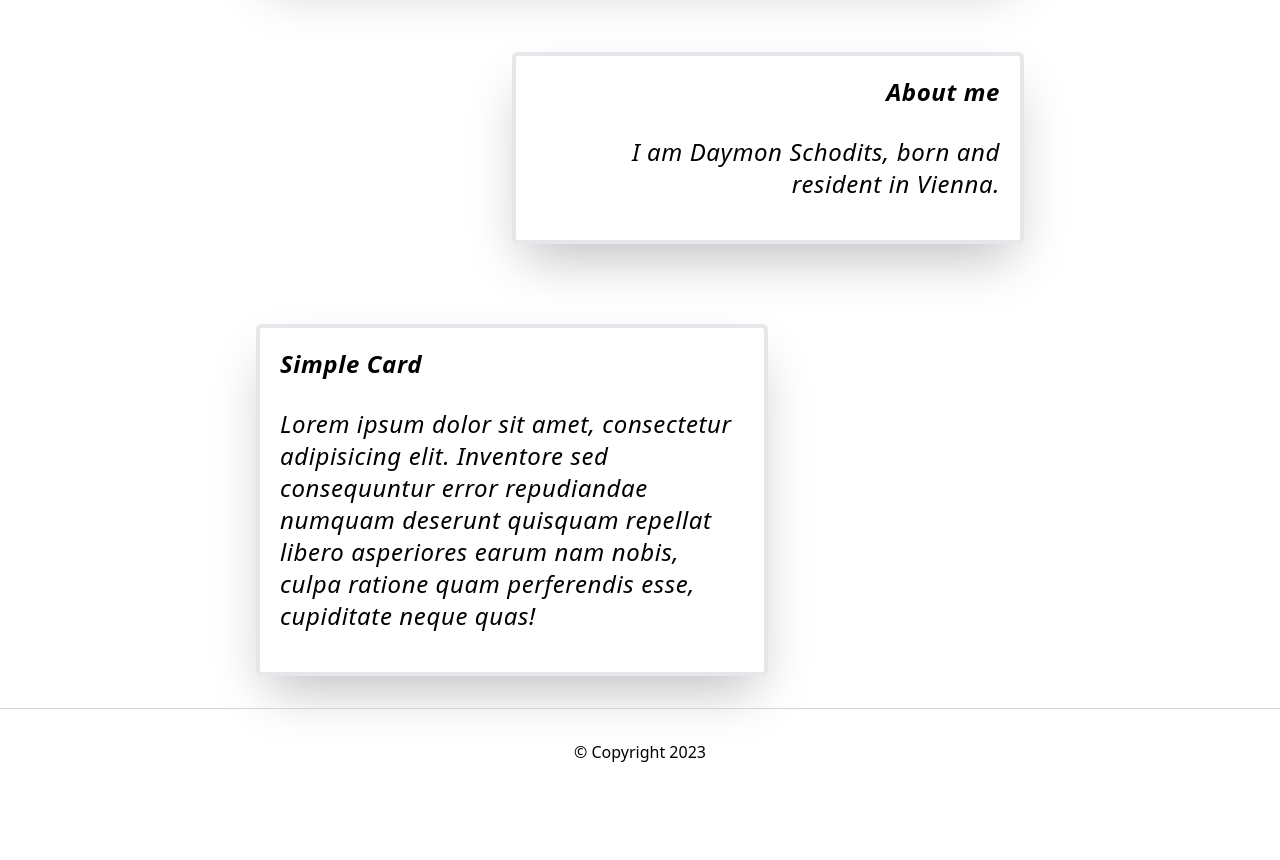
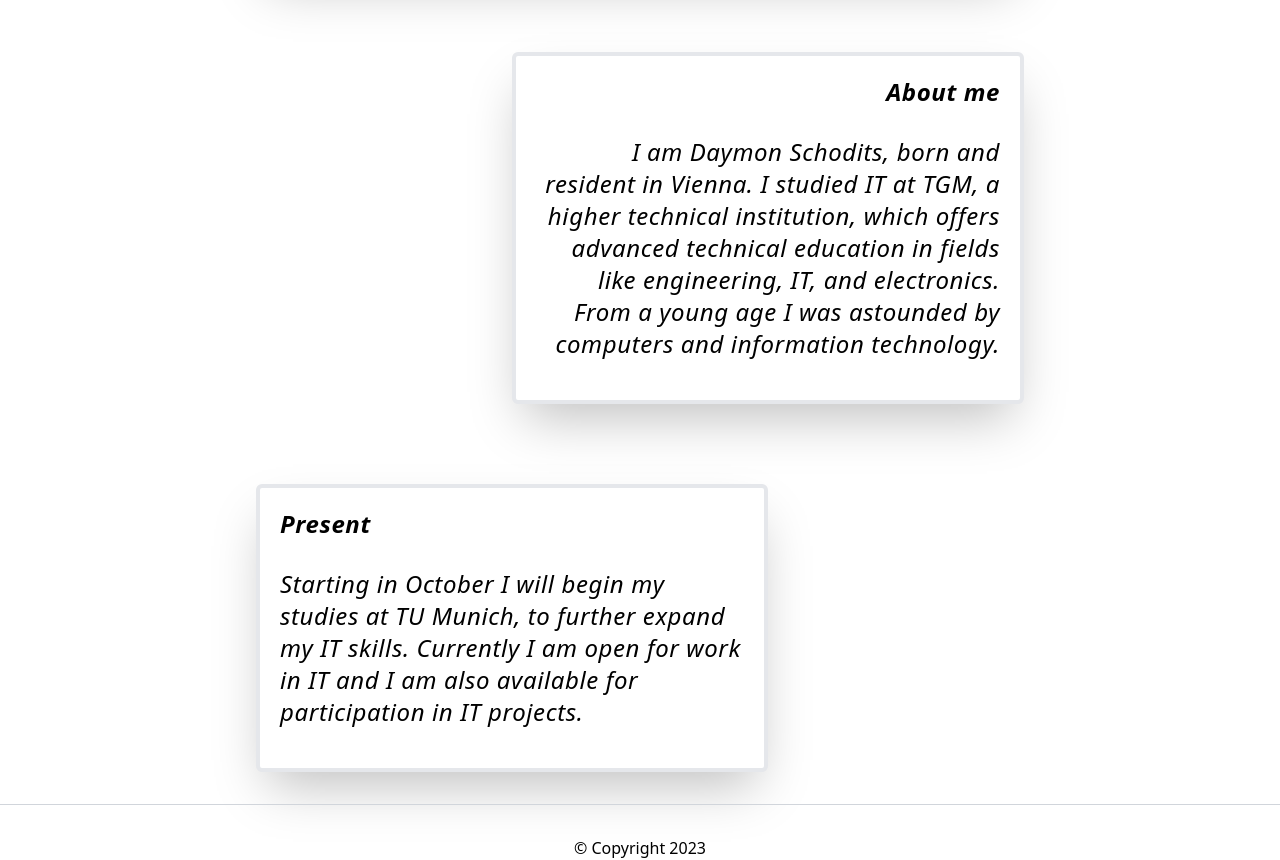
Before and after one commit to dschodits/personal-website, a Vue app in the folder frontend/: page / in a window 1280 px wide. Shown: the part 520-1380 px from the top of the page. Before the commit the page ends 1284 px from the top, so only its background shows below. Built offline with nearby package versions, Linux system fonts and the light colour scheme.

Commit message:
added some good text to homepage

```diff
--- a/frontend/src/views/HomeView.vue
+++ b/frontend/src/views/HomeView.vue
@@ -25,7 +25,9 @@ import Card from 'primevue/card';
           <template #title> About me </template>
           <template #content>
             <p class="m-0">
-              I am Daymon Schodits, born and resident in Vienna.
+              I am Daymon Schodits, born and resident in Vienna. I studied IT at TGM, a higher technical institution,
+              which offers advanced technical education in fields like engineering, IT, and electronics.
+              From a young age I was astounded by computers and information technology.
             </p>
           </template>
 
@@ -33,13 +35,10 @@ import Card from 'primevue/card';
       </div>
       <div class="flex flex-row lg:justify-start text-left">
         <Card class="lg:w-2/3">
-          <template #title> Simple Card </template>
+          <template #title> Present </template>
           <template #content>
             <p class="m-0">
-              Lorem ipsum dolor sit amet, consectetur adipisicing elit. Inventore sed consequuntur error repudiandae
-              numquam deserunt quisquam repellat libero asperiores earum nam nobis, culpa ratione quam perferendis esse,
-              cupiditate neque
-              quas!
+              Starting in October I will begin my studies at TU Munich, to further expand my IT skills. Currently I am open for work in IT and I am also available for participation in IT projects.
             </p>
           </template>
 
```
